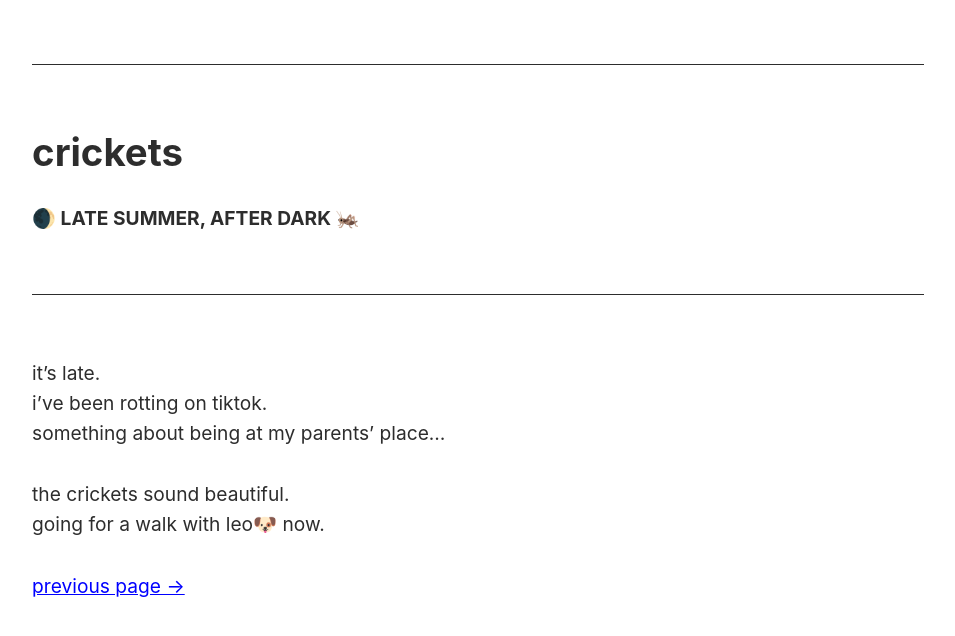
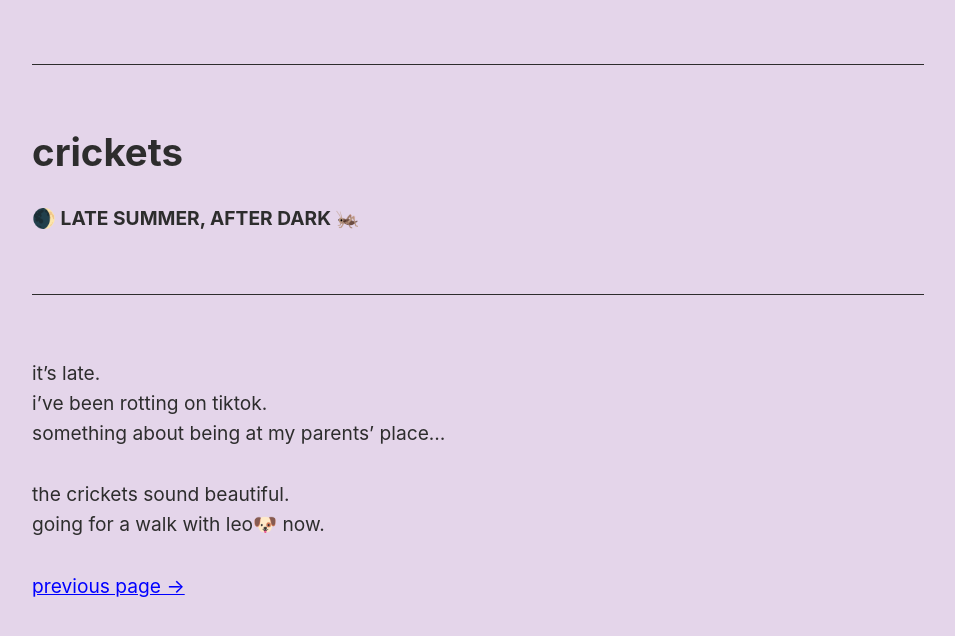
Before and after one commit to dglauber1/dglauber1.github.io, a Jekyll site: the page built from _pages/crickets.md, in a window 1280 px wide. Shown: the top 636 px of the page, without its empty margins (162-1117 px from the left). Built offline with Jekyll 4.4.1, drawn with Linux system fonts in a browser that asks for light colours.

Commit message:
change background color to lalavender

```diff
--- a/assets/css/vanilla.css
+++ b/assets/css/vanilla.css
@@ -26,6 +26,7 @@ time, mark, audio, video {
 
 /* Variables */
 :root {
+    --background-color: #e4d5ea; /* a cute soft lavender */
     --desktop-font-size: 1.2rem/1.55;
     --mobile-font-size: 1rem/1.45;
     --text-color: #2d2d2d;
@@ -38,6 +39,7 @@ time, mark, audio, video {
 
 /* Typography */
 body {
+    background: var(--background-color);
     color: var(--text-color);
     margin: 0 auto;
     max-width: 75ch;
```
Also changed, not shown: 3 other files.
